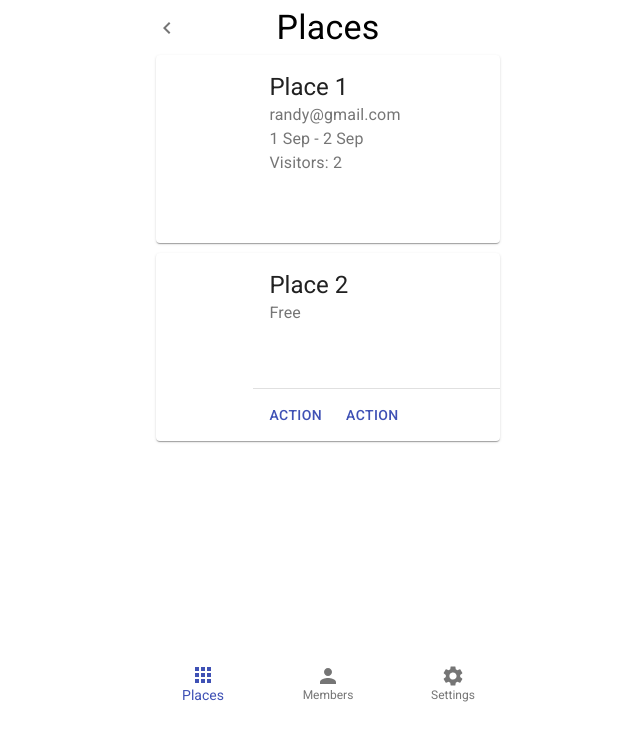
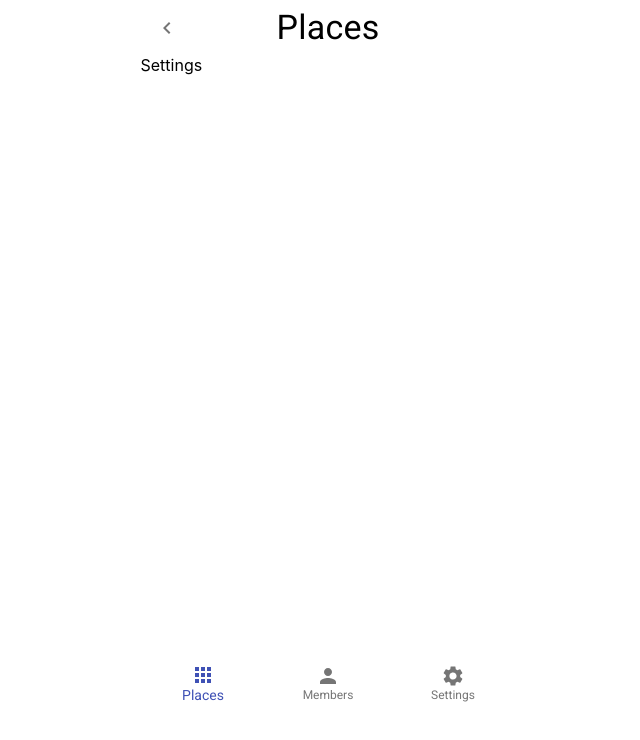
Before and after one commit to Litvinov1618/place-me, a React (Create React App) app: page /settings in a window 1280 px wide. Shown: the top 740 px of the page, without its empty margins (312-952 px from the left). Built offline with nearby package versions, Linux system fonts and the light colour scheme.

Commit message:
add react-router + fix user avatar bug

```diff
--- a/package.json
+++ b/package.json
@@ -12,6 +12,7 @@
     "@types/node": "^12.12.54",
     "@types/react": "^16.9.44",
     "@types/react-dom": "^16.9.8",
+    "@types/react-router-dom": "^5.1.5",
     "react": "^16.13.1",
     "react-dom": "^16.13.1",
     "react-router-dom": "^5.2.0",
--- a/src/components/App.tsx
+++ b/src/components/App.tsx
@@ -2,6 +2,7 @@ import React from 'react'
 import Header from './Header'
 import Navigation from './Navigation'
 import PlaceCard from './PlaceCard'
+import { Switch, Route, BrowserRouter as Router } from 'react-router-dom'
 import { makeStyles } from '@material-ui/core/styles'
 import Container from '@material-ui/core/Container'
 
@@ -19,8 +20,11 @@ const App: React.FC = () => {
   const classes = useStyles()
   return (
     <Container className={classes.root}>
+      <Router>
         <Header headerText="Places" />
         <div>
+          <Switch>
+            <Route path="/places">
               <PlaceCard
                 placeName="Place 1"
                 isFree={false}
@@ -29,8 +33,13 @@ const App: React.FC = () => {
                 dateRange="1 Sep - 2 Sep"
               />
               <PlaceCard placeName="Place 2" isFree={true} />
+            </Route>
+            <Route path="/members">Members</Route>
+            <Route path="/settings">Settings</Route>
+          </Switch>
         </div>
         <Navigation />
+      </Router>
     </Container>
   )
 }
--- a/src/components/Navigation.tsx
+++ b/src/components/Navigation.tsx
@@ -1,4 +1,5 @@
 import React, { useState } from 'react'
+import { Link as RouterLink } from 'react-router-dom'
 import BottomNavigation from '@material-ui/core/BottomNavigation'
 import BottomNavigationAction from '@material-ui/core/BottomNavigationAction'
 import AppsIcon from '@material-ui/icons/Apps'
@@ -16,9 +17,24 @@ const Navigation: React.FC = () => {
         setValue(newValue)
       }}
     >
-      <BottomNavigationAction label="Places" icon={<AppsIcon />} />
-      <BottomNavigationAction label="Members" icon={<PersonIcon />} />
-      <BottomNavigationAction label="Settings" icon={<SettingsIcon />} />
+      <BottomNavigationAction
+        component={RouterLink}
+        to="/places"
+        label="Places"
+        icon={<AppsIcon />}
+      />
+      <BottomNavigationAction
+        component={RouterLink}
+        to="/members"
+        label="Members"
+        icon={<PersonIcon />}
+      />
+      <BottomNavigationAction
+        component={RouterLink}
+        to="/settings"
+        label="Settings"
+        icon={<SettingsIcon />}
+      />
     </BottomNavigation>
   )
 }
--- a/src/components/PlaceCard.tsx
+++ b/src/components/PlaceCard.tsx
@@ -7,6 +7,7 @@ import CardMedia from '@material-ui/core/CardMedia'
 import Typography from '@material-ui/core/Typography'
 import Button from '@material-ui/core/Button'
 import Divider from '@material-ui/core/Divider'
+import UserAvatar from './img/userAvatar.png'
 
 const useStyles = makeStyles({
   root: {
@@ -44,10 +45,7 @@ const PlaceCard: React.FC<PlaceCardProps> = ({
   const classes = useStyles()
   return (
     <Card className={classes.root}>
-      <CardMedia
-        className={classes.media}
-        src="/img/user-avatar.png"
-      ></CardMedia>
+      <CardMedia className={classes.media} image={UserAvatar}></CardMedia>
       <div className={classes.content}>
         <CardContent>
           <Typography variant="h5">{placeName}</Typography>
```
Also changed, not shown: src/components/img/userAvatar.png (renamed from src/components/img/user-avatar.png), 1 other file (tests, documents, lock files or other folders). Lines whose indentation alone changed are shown as unchanged.
